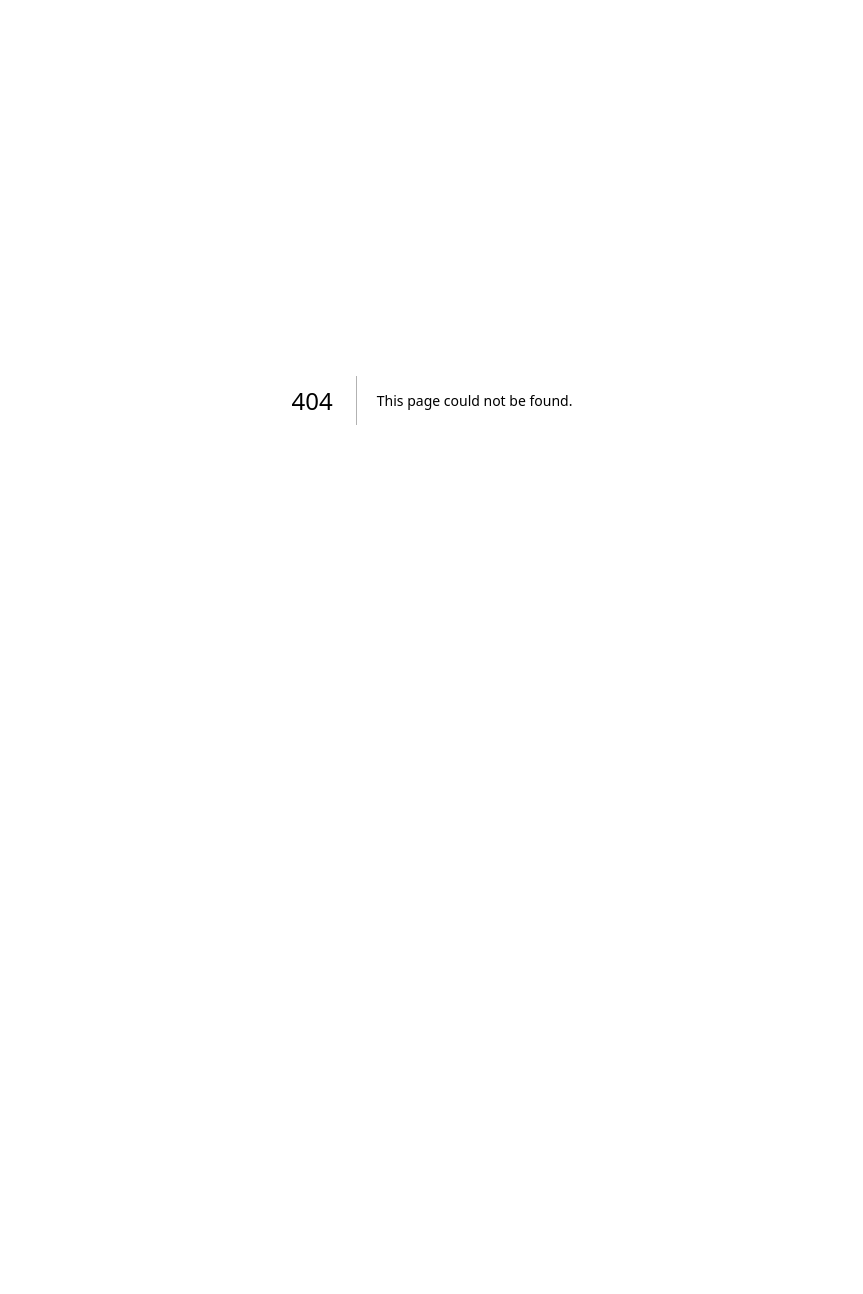
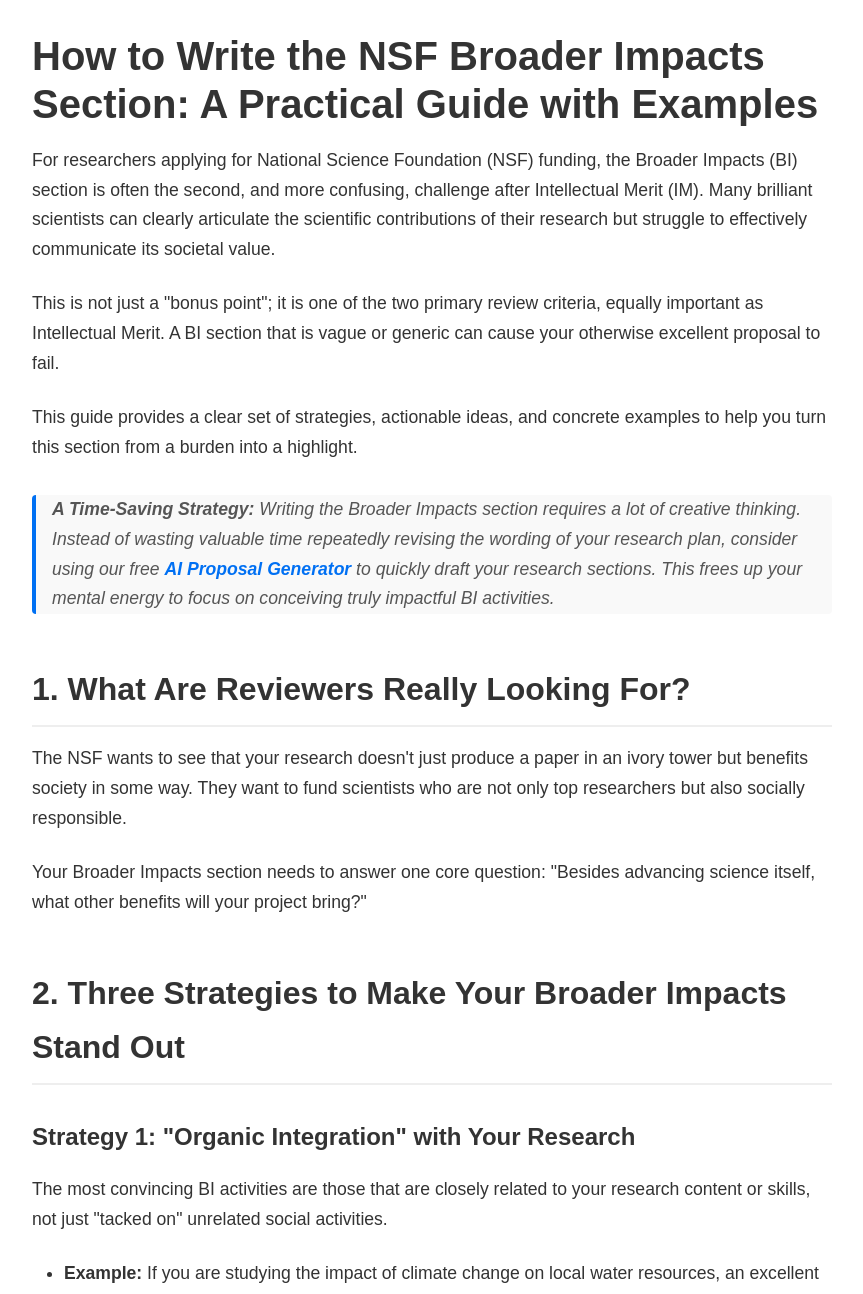
Before and after one commit to yuhongdim/grantwriter-final, a Next.js app: page /blog/how-to-write-nsf-broader-impacts in a window 1280 px wide. Before the commit this address had no page. Shown: the top 1294 px of the page, without its empty margins (208-1071 px from the left). Before the commit the page ends 800 px from the top, so only its background shows below. Built offline with nearby package versions, Linux system fonts and the light colour scheme.

Commit message:
Create page.js

```diff
--- /dev/null
+++ b/app/blog/how-to-write-nsf-broader-impacts/page.js
@@ -0,0 +1,127 @@
+// 这段代码定义了您的第二篇博客文章页面
+export default function Post() {
+  // 样式定义 (和上一篇文章保持一致)
+  const styles = {
+    container: { maxWidth: '800px', margin: '2rem auto', padding: '0 1rem', fontFamily: 'sans-serif', lineHeight: 1.7, color: '#333' },
+    title: { fontSize: '2.5rem', marginBottom: '1rem', lineHeight: 1.2 },
+    paragraph: { fontSize: '1.1rem', marginBottom: '1.5rem' },
+    h2: { fontSize: '2rem', marginTop: '3rem', marginBottom: '1rem', borderBottom: '2px solid #eee', paddingBottom: '0.5rem' },
+    h3: { fontSize: '1.5rem', marginTop: '2rem', marginBottom: '1rem' },
+    ul: { paddingLeft: '2rem', fontSize: '1.1rem' },
+    ol: { paddingLeft: '2rem', fontSize: '1.1rem' },
+    blockquote: { borderLeft: '4px solid #0070f3', paddingLeft: '1rem', margin: '2rem 0', fontStyle: 'italic', color: '#555', backgroundColor: '#f9f9f9', borderRadius: '4px' },
+    link: { color: '#0070f3', textDecoration: 'none', fontWeight: 'bold' },
+    strong: { fontWeight: 'bold' }
+  };
+
+  // 返回页面的 JSX 结构
+  return (
+    <div style={styles.container}>
+      <h1 style={styles.title}>How to Write the NSF Broader Impacts Section: A Practical Guide with Examples</h1>
+
+      <p style={styles.paragraph}>
+        For researchers applying for National Science Foundation (NSF) funding, the Broader Impacts (BI) section is often the second, and more confusing, challenge after Intellectual Merit (IM). Many brilliant scientists can clearly articulate the scientific contributions of their research but struggle to effectively communicate its societal value.
+      </p>
+      <p style={styles.paragraph}>
+        This is not just a "bonus point"; it is one of the two primary review criteria, equally important as Intellectual Merit. A BI section that is vague or generic can cause your otherwise excellent proposal to fail.
+      </p>
+      <p style={styles.paragraph}>
+        This guide provides a clear set of strategies, actionable ideas, and concrete examples to help you turn this section from a burden into a highlight.
+      </p>
+
+      <blockquote style={styles.blockquote}>
+        <p style={styles.paragraph}>
+          <strong style={styles.strong}>A Time-Saving Strategy:</strong> Writing the Broader Impacts section requires a lot of creative thinking. Instead of wasting valuable time repeatedly revising the wording of your research plan, consider using our free <a href="https://aigrantwriter.xyz/" style={styles.link}>AI Proposal Generator</a> to quickly draft your research sections. This frees up your mental energy to focus on conceiving truly impactful BI activities.
+        </p>
+      </blockquote>
+
+      <h2 style={styles.h2}>1. What Are Reviewers Really Looking For?</h2>
+      <p style={styles.paragraph}>
+        The NSF wants to see that your research doesn't just produce a paper in an ivory tower but benefits society in some way. They want to fund scientists who are not only top researchers but also socially responsible.
+      </p>
+      <p style={styles.paragraph}>
+        Your Broader Impacts section needs to answer one core question: "Besides advancing science itself, what other benefits will your project bring?"
+      </p>
+
+      <h2 style={styles.h2}>2. Three Strategies to Make Your Broader Impacts Stand Out</h2>
+
+      <h3 style={styles.h3}>Strategy 1: "Organic Integration" with Your Research</h3>
+      <p style={styles.paragraph}>
+        The most convincing BI activities are those that are closely related to your research content or skills, not just "tacked on" unrelated social activities.
+      </p>
+      <ul style={styles.ul}>
+        <li><strong style={styles.strong}>Example:</strong> If you are studying the impact of climate change on local water resources, an excellent activity would be to partner with a local high school to have students collect and analyze water samples. This both disseminates scientific knowledge and allows students to participate in real research relevant to their lives.</li>
+        <li><strong style={styles.strong}>Counter-example:</strong> For the same water resource study, saying you will volunteer at a nursing home lacks an organic connection.</li>
+      </ul>
+
+      <h3 style={styles.h3}>Strategy 2: Be Specific, Measurable, and Assessable</h3>
+      <p style={styles.paragraph}>
+        Vague promises are meaningless. You must propose a concrete plan and explain how you will evaluate its effectiveness.
+      </p>
+      <ul style={styles.ul}>
+        <li><strong style={styles.strong}>Vague promise:</strong> "I will be committed to promoting science popularization."</li>
+        <li><strong style={styles.strong}>Concrete plan:</strong> "I will partner with the local 'Science Saturday' museum program to hold two interactive public lectures per semester on the theme of 'The Chemistry of Water Around Us.' I will use pre- and post-lecture surveys to assess whether participants' understanding of water quality protection has improved. We expect to reach approximately 200 community members annually."</li>
+      </ul>
+
+      <h3 style={styles.h3}>Strategy 3: Leverage Existing Resources, Don't "Reinvent the Wheel"</h3>
+      <p style={styles.paragraph}>
+        NSF reviewers know you are a researcher, not a social activist. They prefer to see you cleverly using your university or community's existing platforms and resources rather than starting a massive new project from scratch.
+      </p>
+      <ul style={styles.ul}>
+        <li><strong style={styles.strong}>Example:</strong> Does your university already have a mature "Research Experiences for Undergraduates (REU)" program? Or a dedicated "Women in Science" outreach office? Explicitly stating in your plan that you will recruit and mentor students through these <strong style={styles.strong}>existing platforms</strong> makes your plan look more feasible and sustainable.</li>
+      </ul>
+
+      <h2 style={styles.h2}>3. A Library of Broader Impacts Activities to Choose From</h2>
+      <p style={styles.paragraph}>
+        Here are some proven, well-regarded categories of activities you can choose from and combine based on your research and expertise:
+      </p>
+      <ol style={styles.ol}>
+        <li><strong style={styles.strong}>Education and Training:</strong>
+          <ul style={styles.ul}>
+            <li>Develop a new interdisciplinary course for undergraduates.</li>
+            <li>Mentor and recruit students from underrepresented groups (a high priority for NSF).</li>
+            <li>Create teaching modules or hold workshops for K-12 students and teachers.</li>
+          </ul>
+        </li>
+        <li><strong style={styles.strong}>Public Outreach and Dissemination:</strong>
+          <ul style={styles.ul}>
+            <li>Partner with science museums, libraries, or community centers to give public lectures or exhibits.</li>
+            <li>Create a blog, podcast, or YouTube channel about your research area.</li>
+            <li>Write popular science articles for local newspapers or online science media.</li>
+          </ul>
+        </li>
+        <li><strong style={styles.strong}>Promoting Participation of Women or Minorities in STEM:</strong>
+          <ul style={styles.ul}>
+            <li>Serve as a mentor in relevant student clubs.</li>
+            <li>Participate in or organize "Hour of Code" events for high school girls.</li>
+          </ul>
+        </li>
+        <li><strong style={styles.strong}>Industrial Collaboration and Technology Transfer:</strong>
+          <ul style={styles.ul}>
+            <li>Establish partnerships with local companies to explore potential applications of your research findings.</li>
+            <li>Make the software code or datasets developed in your research publicly available.</li>
+          </ul>
+        </li>
+         <li><strong style={styles.strong}>Enhancing Societal Well-being:</strong>
+          <ul style={styles.ul}>
+            <li>Can your research results be directly applied to public health, environmental protection, or national security?</li>
+          </ul>
+        </li>
+      </ol>
+      <p style={styles.paragraph}>
+        Conceiving these activities requires creativity and time. Remember, you can delegate the heavy lifting of drafting the core research plan to our <a href="https://aigrantwriter.xyz/" style={styles.link}>AI tool</a>, freeing you up to think about and design these activities that truly reflect your societal value.
+      </p>
+
+      <h2 style={styles.h2}>4. Conclusion: Connecting Your Scientific Vision with Social Responsibility</h2>
+      <p style={styles.paragraph}>
+        Writing the Broader Impacts section is an opportunity to showcase your comprehensive vision and leadership potential as a scientist. It requires you to step outside the lab and think about how your work can leave a more profound mark on the world.
+      </p>
+      <p style={styles.paragraph}>
+        By organically integrating your activities with your research, developing concrete, feasible plans, and making good use of existing resources, you can turn this section into one of the most powerful components of your application.
+      </p>
+      <p style={styles.paragraph}>
+        Now, start brainstorming your Broader Impacts! Let the power of science benefit the wider community.
+      </p>
+    </div>
+  );
+}
```
